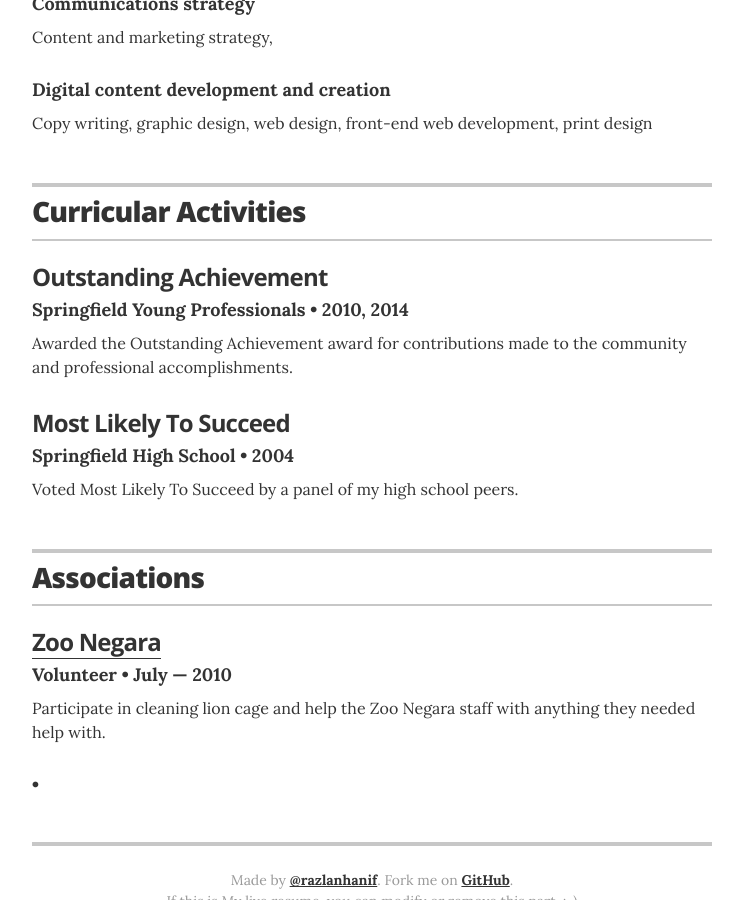
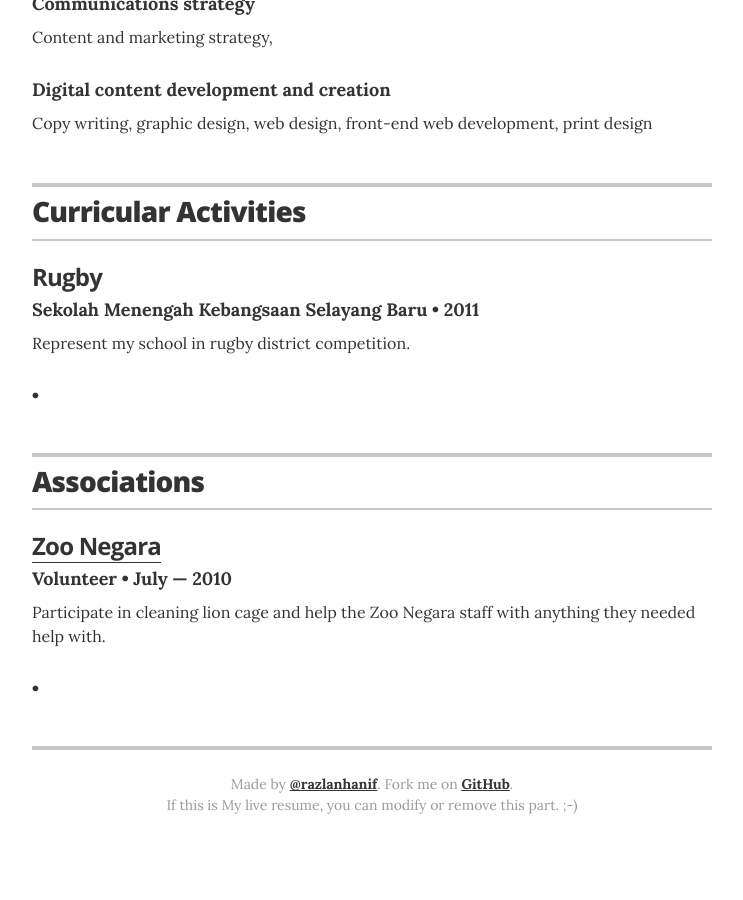
Before and after one commit to razlanhanif/razlanhanif.github.io, a Jekyll site: the page built from index.html, in a window 1280 px wide and 900 px high, scrolled down 2314 px. Shown: the whole window, without its empty margins (268-1011 px from the left). Built offline with Jekyll 4.4.1, drawn with Linux system fonts in a browser that asks for light colours; after the commit the page ends 3178 px from its top, so only the background shows below that.

Commit message:
update recognitions

```diff
--- a/_data/recognitions.yml
+++ b/_data/recognitions.yml
@@ -1,10 +1,10 @@
 # Recognitions
-- award: Outstanding Achievement
-  organization: Springfield Young Professionals
-  year: 2010, 2014
-  summary: Awarded the Outstanding Achievement award for contributions made to the community and professional accomplishments.
+- award: Rugby
+  organization: Sekolah Menengah Kebangsaan Selayang Baru
+  year: 2011
+  summary: Represent my school in rugby district competition.
 
-- award: Most Likely To Succeed
-  organization: Springfield High School
-  year: 2004
-  summary: Voted Most Likely To Succeed by a panel of my high school peers.
+- # award: Most Likely To Succeed
+ # organization: Springfield High School
+ # year: 2004
+  #summary: Voted Most Likely To Succeed by a panel of my high school peers.
```
